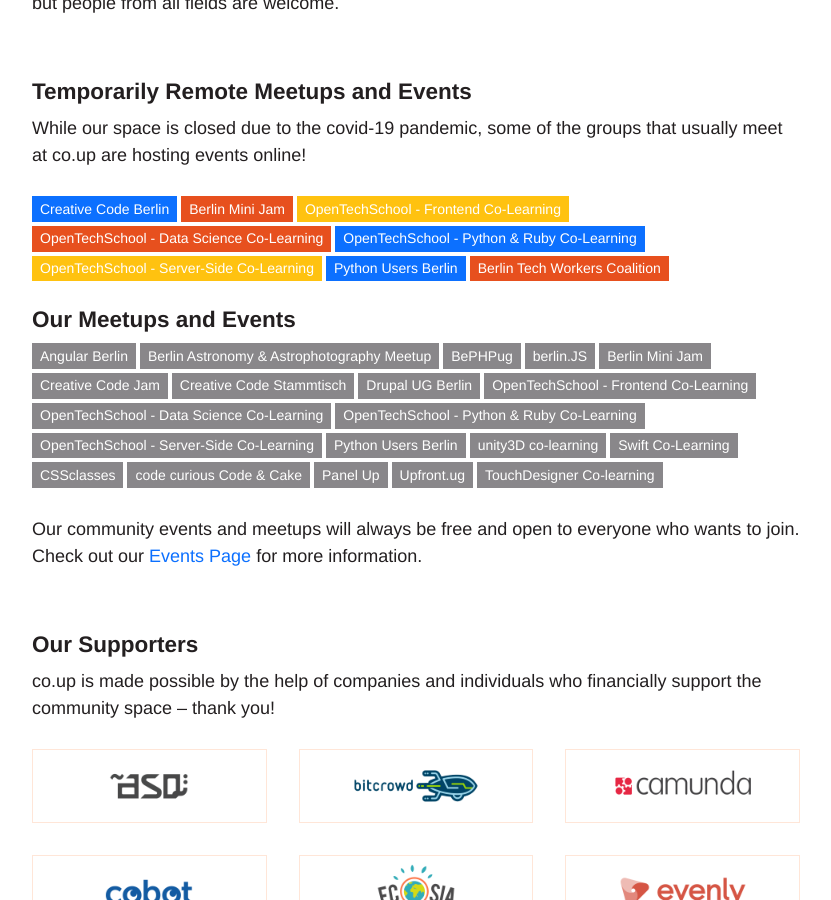
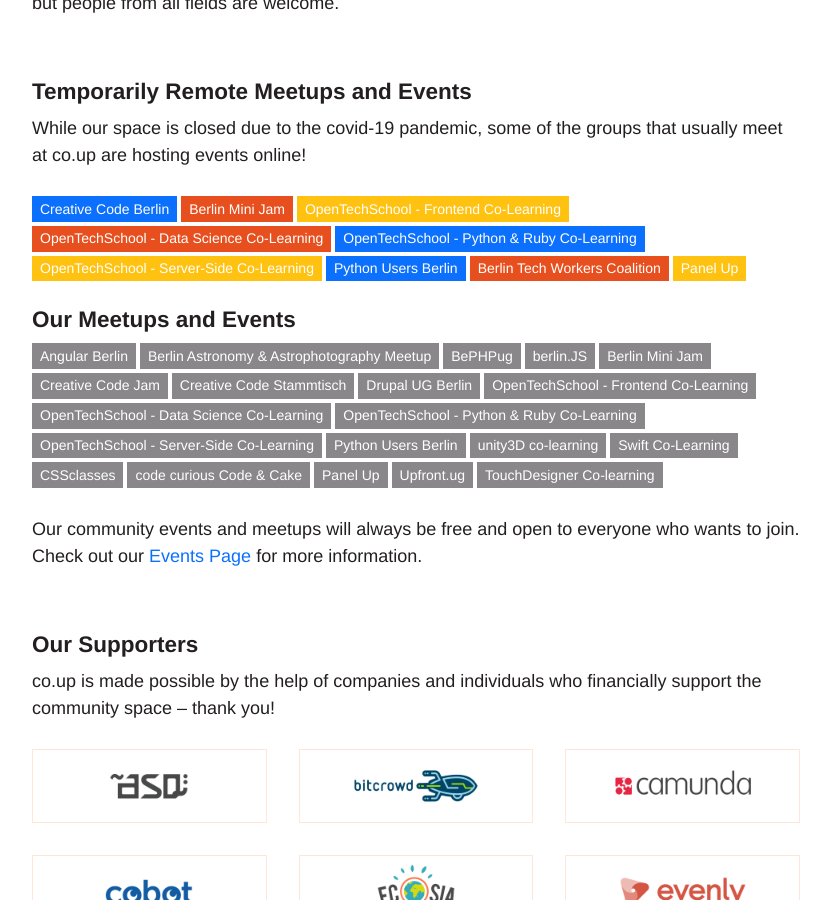
Before and after one commit to co-up/co-up.de, a Jekyll site: the page built from index.html, in a window 1280 px wide and 900 px high, scrolled down 823 px. Shown: the whole window, without its empty margins (224-1055 px from the left). Built offline with Jekyll 4.4.1, drawn with Linux system fonts in a browser that asks for light colours.

Commit message:
added link to Panel Up

```diff
--- a/_includes/hosted-meetups-remote.html
+++ b/_includes/hosted-meetups-remote.html
@@ -7,4 +7,5 @@
   <a class="meetup" href="https://www.opentechschool.org/berlin/" target="_blank">OpenTechSchool - Server-Side Co-Learning</a>
   <a class="meetup" href="http://www.meetup.com/Python-Users-Berlin-PUB/" target="_blank">Python Users Berlin</a>
   <a class="meetup" href="https://techworkersberlin.com/" target="_blank">Berlin Tech Workers Coalition</a>
+  <a class="meetup" href="https://www.meetup.com/Panel-Up-Berlins-International-Comics-Meet-Up" target="_blank">Panel Up</a>
 </div>
```
